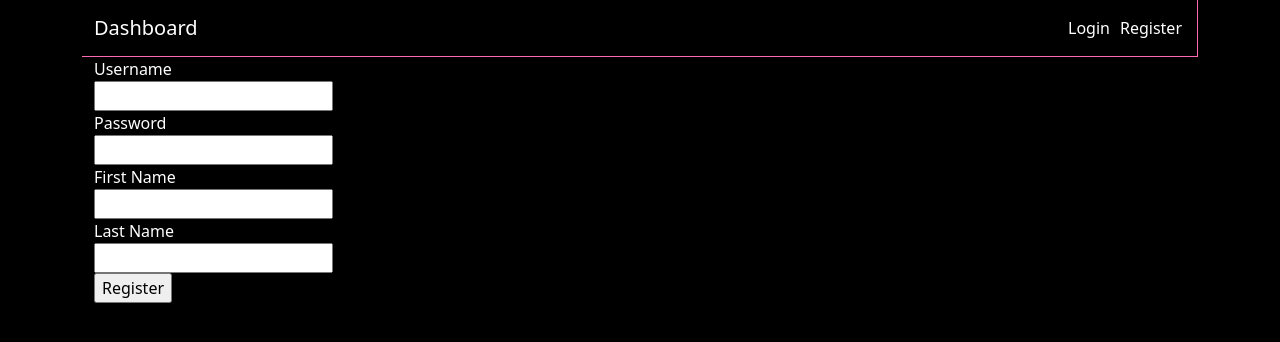
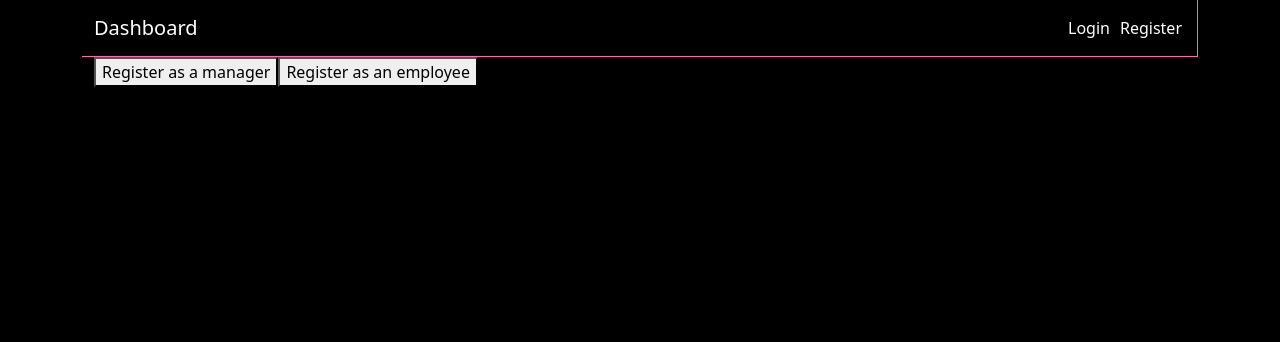
Before and after one commit to Millepor21/FinalProjectCodingTempleFrontEnd, a React (Vite) app: page /register in a window 1280 px wide. Shown: the top 342 px of the page. Built offline with nearby package versions, Linux system fonts and the light colour scheme.

Commit message:
useState to determine which register page

```diff
--- a/src/pages/RegisterPage.tsx
+++ b/src/pages/RegisterPage.tsx
@@ -1,11 +1,44 @@
+import { useState } from "react";
 import Body from "../components/Body";
 import Register from "../components/forms/Register";
+import { Container } from "react-bootstrap";
+import RegisterEmployee from "../components/forms/RegisterEmployee";
 
 export default function RegisterPage() {
 
+    const [state, setState] = useState("neither");
+
+    const setManager = () => {
+        setState("manager");
+    };
+
+    const setEmployee = () => {
+        setState("employee");
+    };
+
+    let content;
+    if (state === "manager") {
+        content = (
+            <Body sidebar={false}>
+                <Register/>
+            </Body>
+        );
+    } else if (state === "employee") {
+        content = (
+            <Body sidebar={false} >
+                <RegisterEmployee/>
+            </Body>
+        );
+    } else {
+        content = null;
+    }
+
+
     return (
-        <Body sidebar={false}>
-            <Register/>
-        </Body>
+        <Container>
+            <button onClick={setManager}>Register as a manager</button>
+            <button onClick={setEmployee}>Register as an employee</button>
+            {content}
+        </Container>
     )
 }
```
Also changed, not shown: src/components/EmployeeOrManager.tsx (added, +21 -0 lines).
